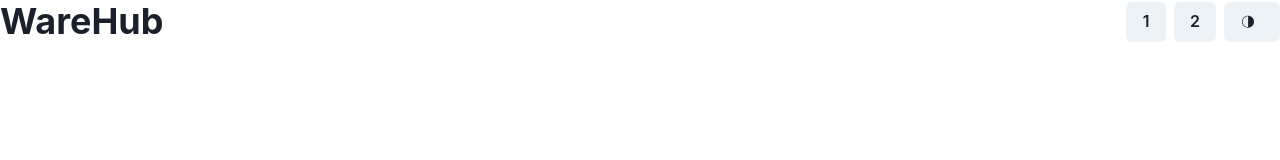
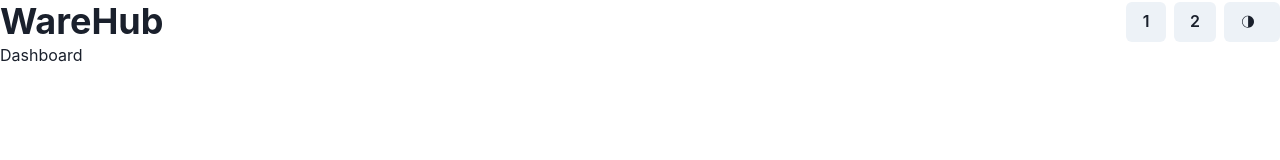
Before and after one commit to Final-Projects-4/WareHub-Client, a Next.js app: page /dashboard in a window 1280 px wide. Shown: the top 160 px of the page. Built offline with nearby package versions, Linux system fonts and the light colour scheme.

Commit message:
setup done, logged in user redirect to dashboard

```diff
--- a/src/components/Login.js
+++ b/src/components/Login.js
@@ -1,12 +1,12 @@
 import { Flex, Heading, Input, Button } from "@chakra-ui/react";
 import { useEffect, useState } from "react";
 import { postLoginData } from "@/fetching/postData";
-
+import { useRouter } from "next/router";
 
 const LoginPage = () => {
   const [username, setUsername] = useState('')
   const [password, setPassword] = useState('')
-
+  const router = useRouter()
 
 
   const handleSubmit = (e) => {
@@ -16,6 +16,7 @@ const LoginPage = () => {
       .then(data => {
         const {token} = data;
         sessionStorage.setItem("accessToken", token)
+        router.push("/dashboard")
       })
       .catch(err => {
         console.log(err)
--- a/src/pages/dashboard.js
+++ b/src/pages/dashboard.js
@@ -2,7 +2,7 @@ const Dashboard = () => {
 
 
     return (
-        <></>
+        <>Dashboard</>
     )
 };
 
```
